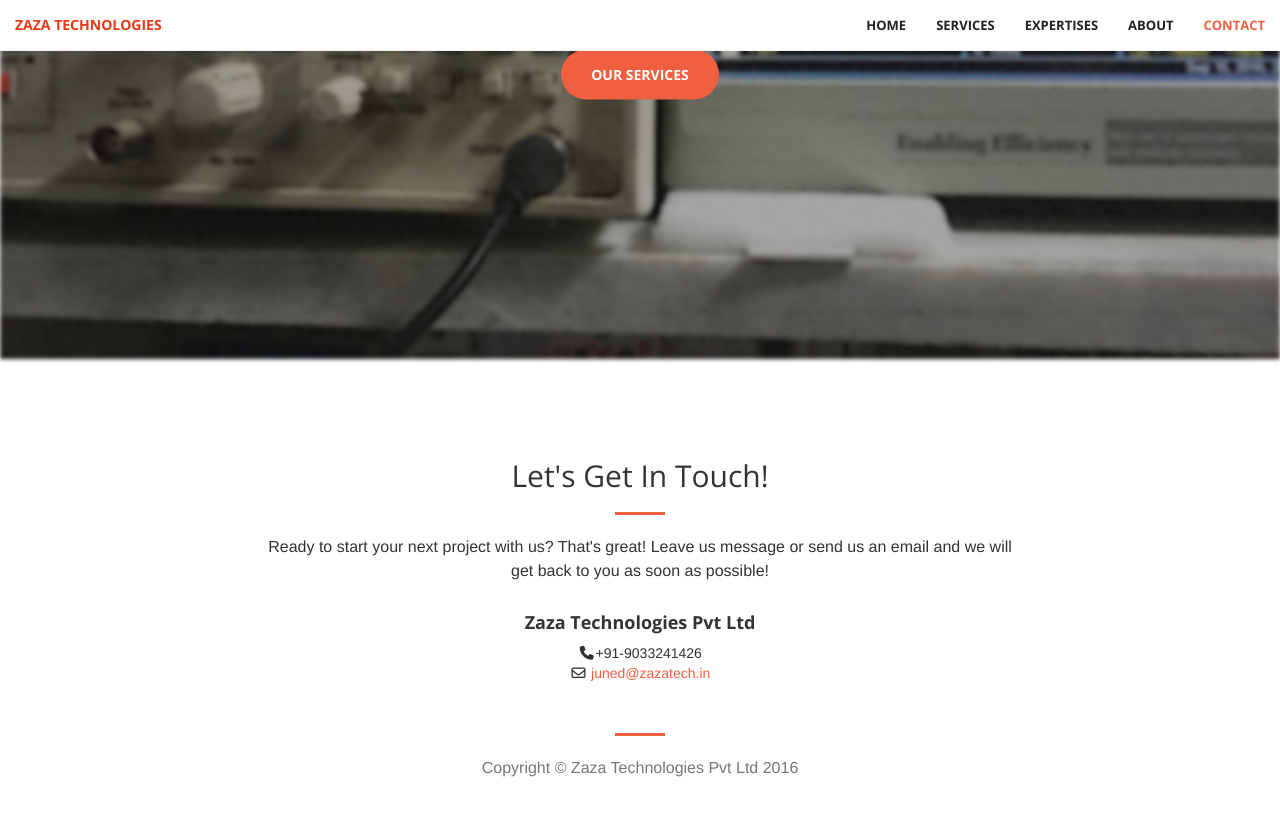
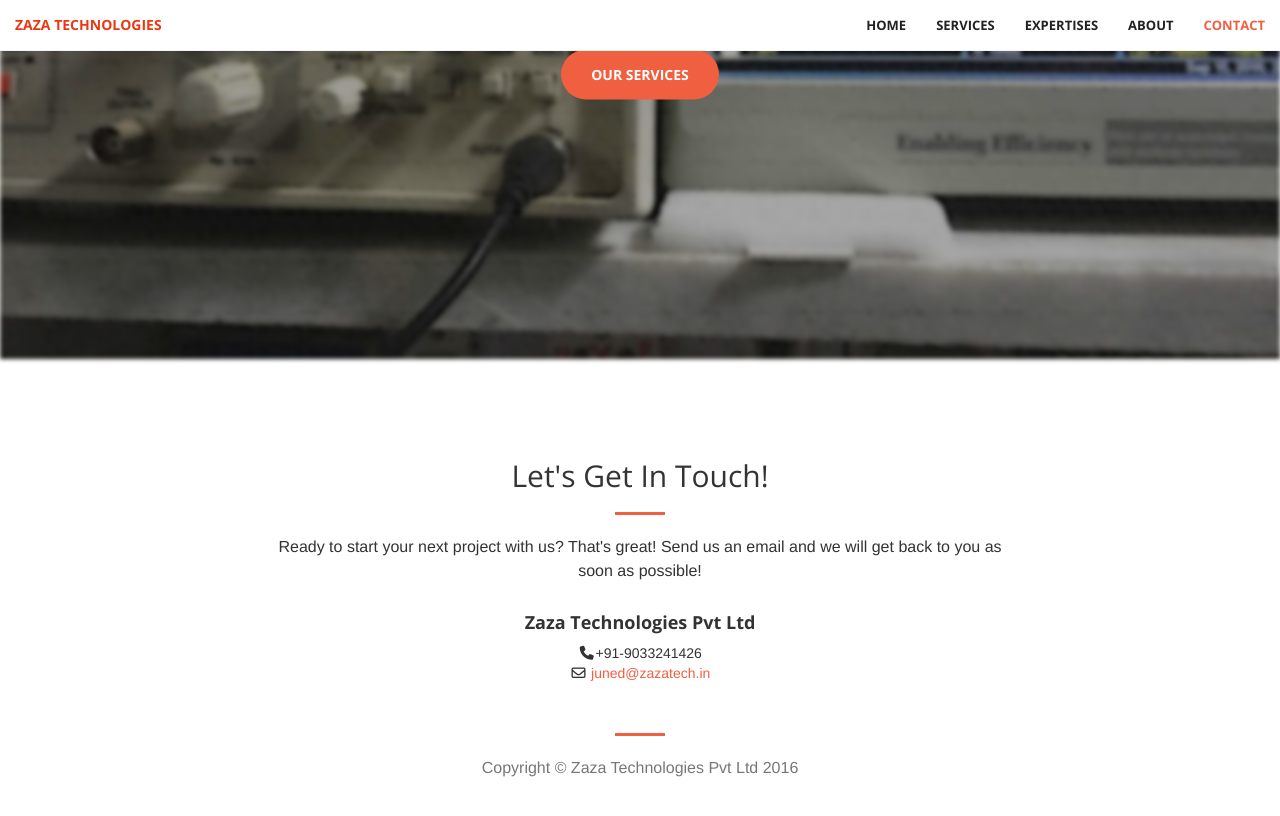
Before and after one commit to zazatech/zazatech.github.io, a Jekyll site: the page built from index.html, in a window 1280 px wide and 900 px high, scrolled down 541 px. Shown: the top 816 px of the window. Built offline with Jekyll 4.4.1, drawn with Linux system fonts in a browser that asks for light colours; nearby versions of some CDN libraries.

Commit message:
Update default.html

```diff
--- a/_layouts/default.html
+++ b/_layouts/default.html
@@ -104,7 +104,7 @@
                     <h2 class="section-heading">Let's Get In Touch!</h2>
                     <hr class="primary">
                     {% if page.contact_message ==null %}
-                    <p>Ready to start your next project with us? That's great! Leave us message or send us an email and we will get back to you as soon as possible!</p>
+                    <p>Ready to start your next project with us? That's great! Send us an email and we will get back to you as soon as possible!</p>
                     {% else %}
                     <p> {{page.contact_message}}
                     {%endif %}
```
